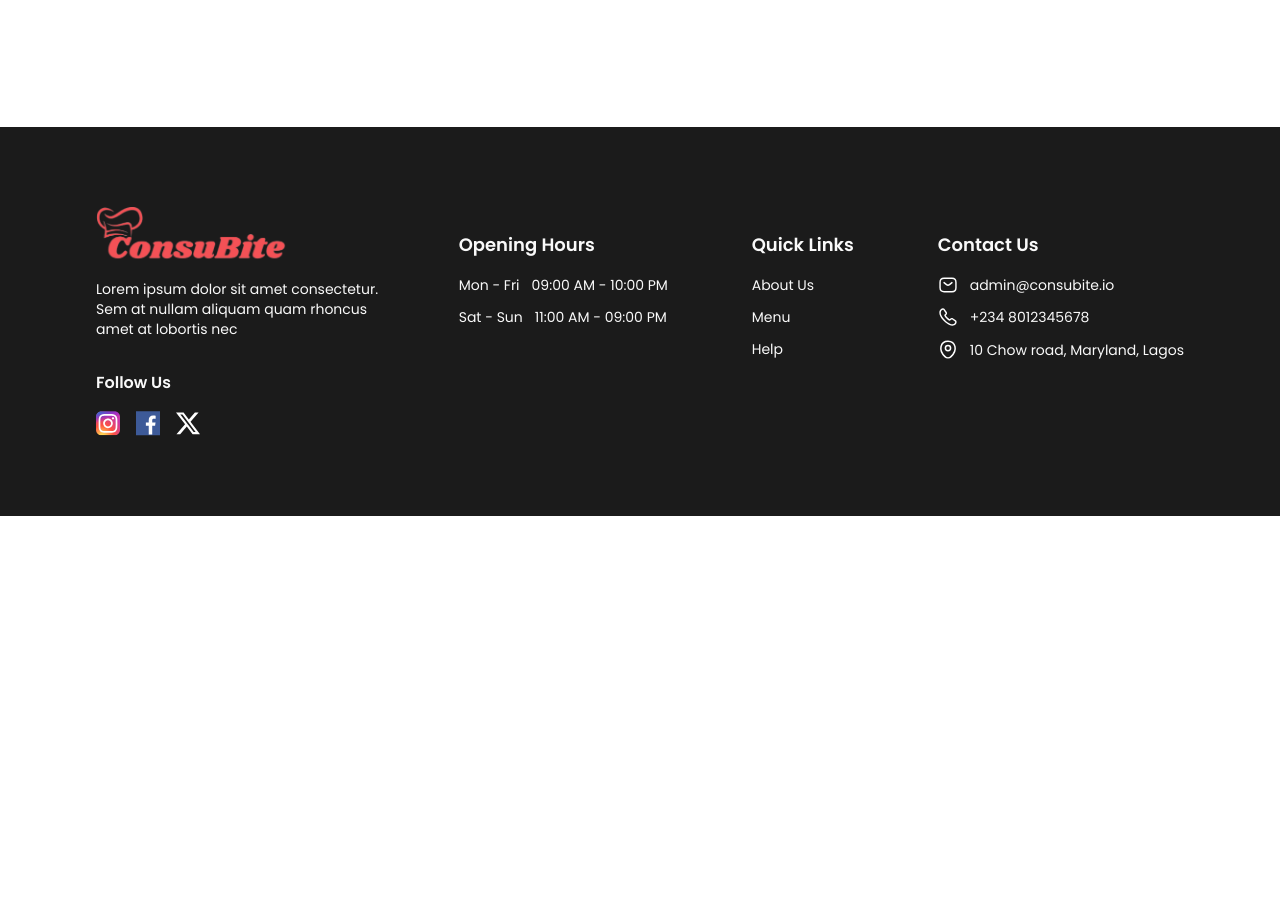
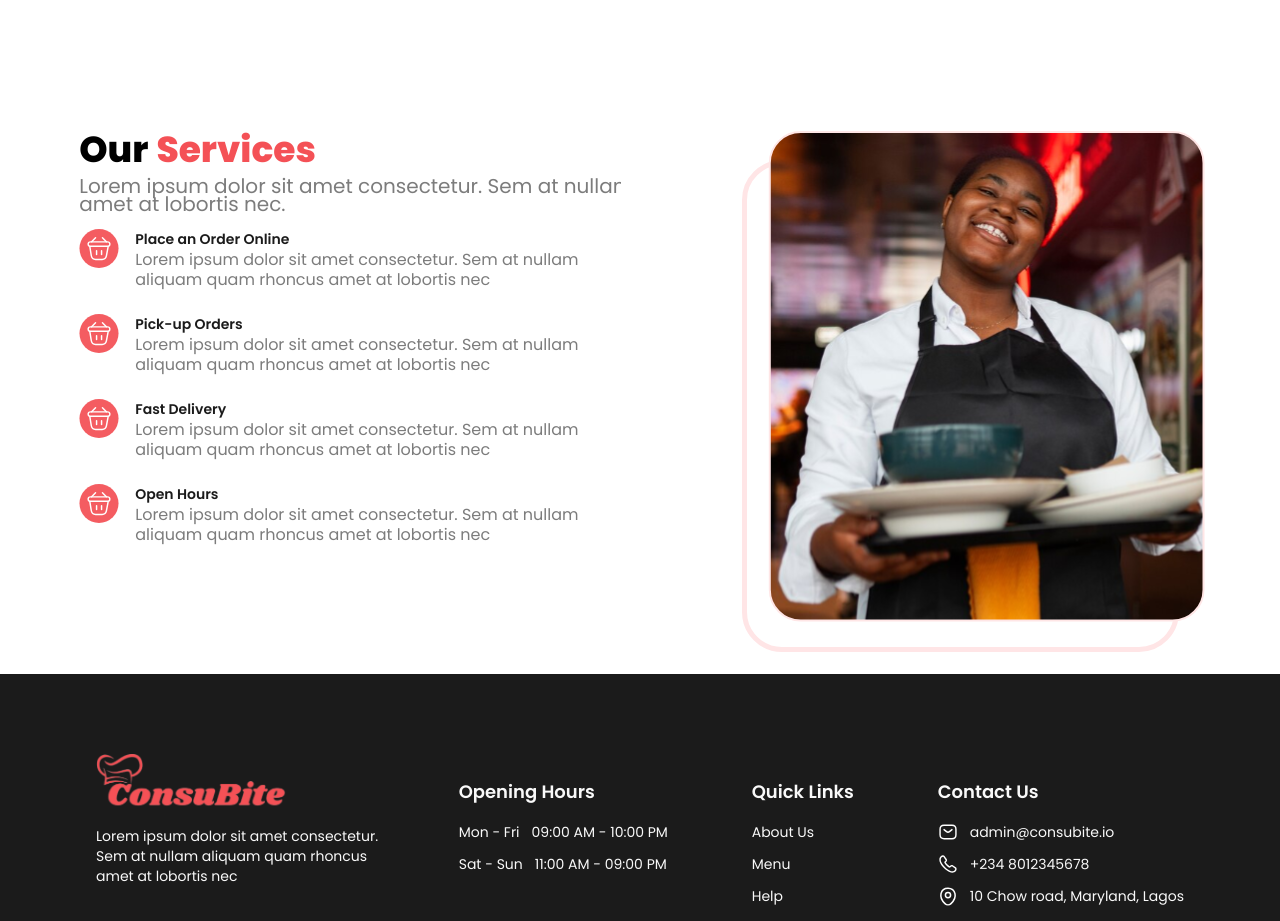
Before and after one commit to Ozyugoo/consuBite, a React (Vite) app: page / in a window 1280 px wide. Shown: the part 1400-2321 px from the top of the page. Before the commit the page ends 1916 px from the top, so only its background shows below. Built offline with nearby package versions, Linux system fonts and the light colour scheme; no server answers.

Commit message:
feat - Add our services section to home page

```diff
--- a/src/pages/home/Home.jsx
+++ b/src/pages/home/Home.jsx
@@ -1,6 +1,6 @@
-import Header from "../../components/header/Header";
 import Hero from "../../components/Hero";
 import WhatWeServe from "../../components/whatServe/whatWeServe";
+import Ourservices from "../../components/Ourservices";
 import Footer from "../../components/footer/Footer";
 
 function Home() {
@@ -9,6 +9,7 @@ function Home() {
       {/* <Header /> */}
       <Hero />
       <WhatWeServe />
+      <Ourservices />
       <Footer />
     </>
   );
```
